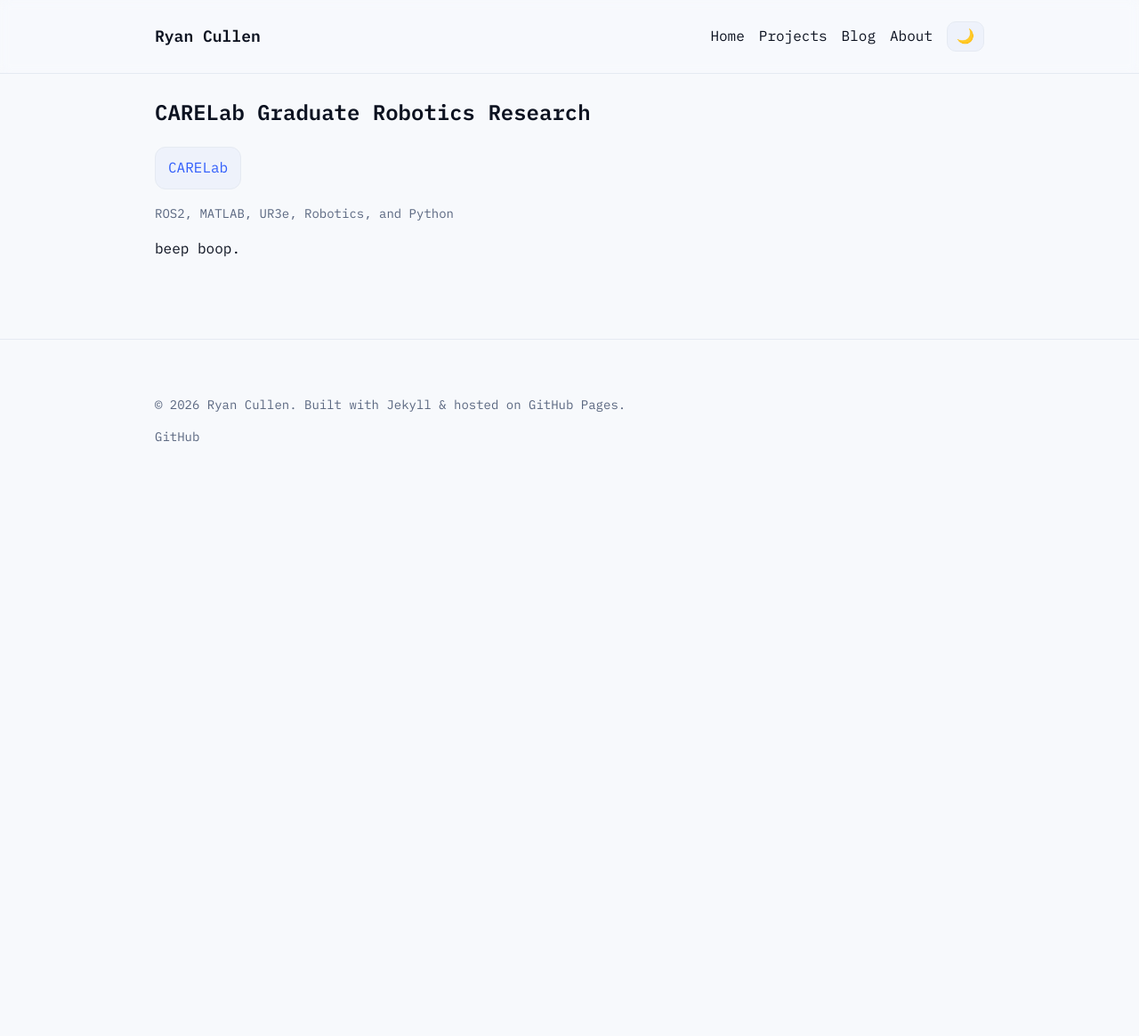
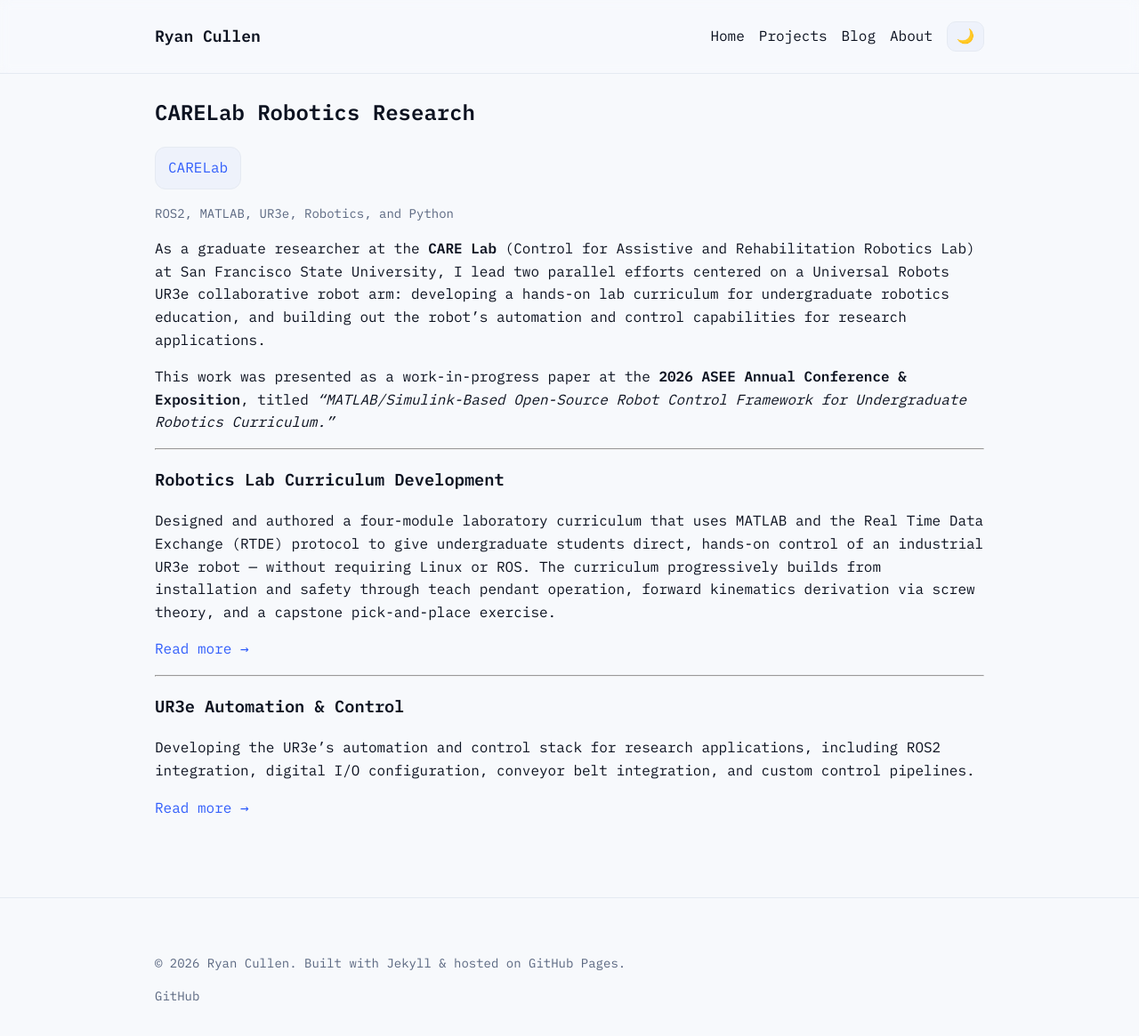
Before and after one commit to ryantcullen/ryantcullen.github.io, a Jekyll site: the page built from _projects/CARELab.md, in a window 1280 px wide and 1193 px high. Shown: the top 1165 px of the window at 89% size. Built offline with Jekyll 4.4.1, drawn with Linux system fonts in a browser that asks for light colours.

Commit message:
CARELab Project Update
Added info about lab module development, ASEE paper effort

```diff
--- a/_projects/CARELab.md
+++ b/_projects/CARELab.md
@@ -1,6 +1,6 @@
 ---
-title: CARELab Graduate Robotics Research
-summary: Studying assistive robotics under Dr. David Quintero at the CARELab (Control for Assistive and Rehabilitation Robotics Lab) at SFSU.
+title: CARELab Robotics Research
+summary: Developing a MATLAB-based robotics lab curriculum and UR3e automation framework at SFSU's Control for Assistive and Rehabilitation Robotics Lab.
 tags: [ROS2, MATLAB, UR3e, Robotics, Python]
 weight: 2
 featured: true
@@ -8,4 +8,22 @@ link: https://www.careroboticslab.com
 linkName: CARELab
 ---
 
-beep boop.
+As a graduate researcher at the **CARE Lab** (Control for Assistive and Rehabilitation Robotics Lab) at San Francisco State University, I lead two parallel efforts centered on a Universal Robots UR3e collaborative robot arm: developing a hands-on lab curriculum for undergraduate robotics education, and building out the robot's automation and control capabilities for research applications.
+
+This work was presented as a work-in-progress paper at the **2026 ASEE Annual Conference & Exposition**, titled *"MATLAB/Simulink-Based Open-Source Robot Control Framework for Undergraduate Robotics Curriculum."*
+
+---
+
+### Robotics Lab Curriculum Development
+
+Designed and authored a four-module laboratory curriculum that uses MATLAB and the Real Time Data Exchange (RTDE) protocol to give undergraduate students direct, hands-on control of an industrial UR3e robot — without requiring Linux or ROS. The curriculum progressively builds from installation and safety through teach pendant operation, forward kinematics derivation via screw theory, and a capstone pick-and-place exercise.
+
+[Read more &rarr;]({{ '/projects/carelab-labs/' | relative_url }})
+
+---
+
+### UR3e Automation & Control
+
+Developing the UR3e's automation and control stack for research applications, including ROS2 integration, digital I/O configuration, conveyor belt integration, and custom control pipelines.
+
+[Read more &rarr;]({{ '/projects/carelab-automation/' | relative_url }})
```
Also changed, not shown: projects/carelab-automation.md (added, +15 -0 lines), projects/carelab-labs.md (added, +97 -0 lines).
